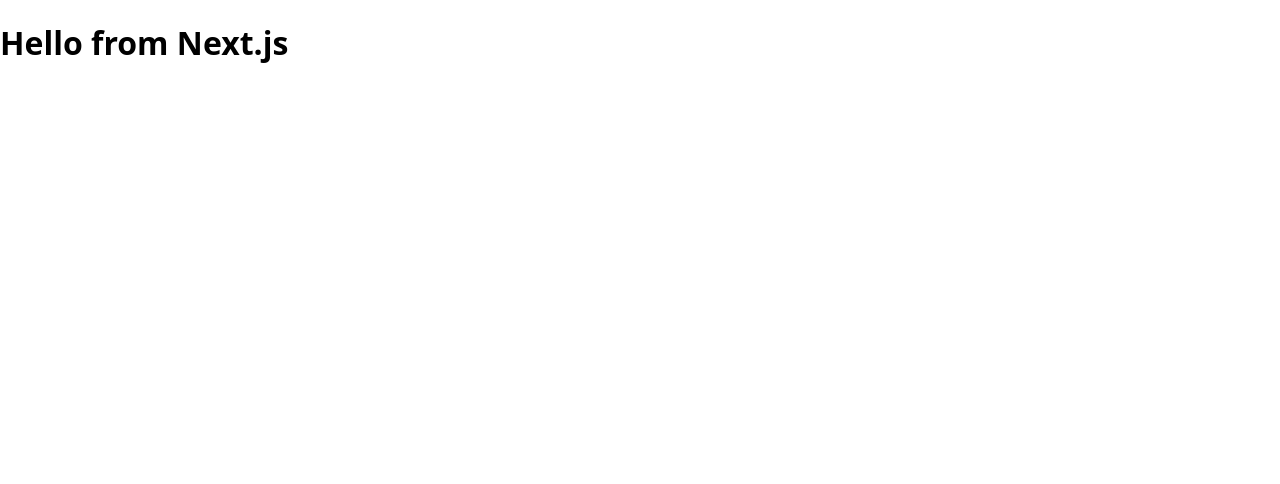
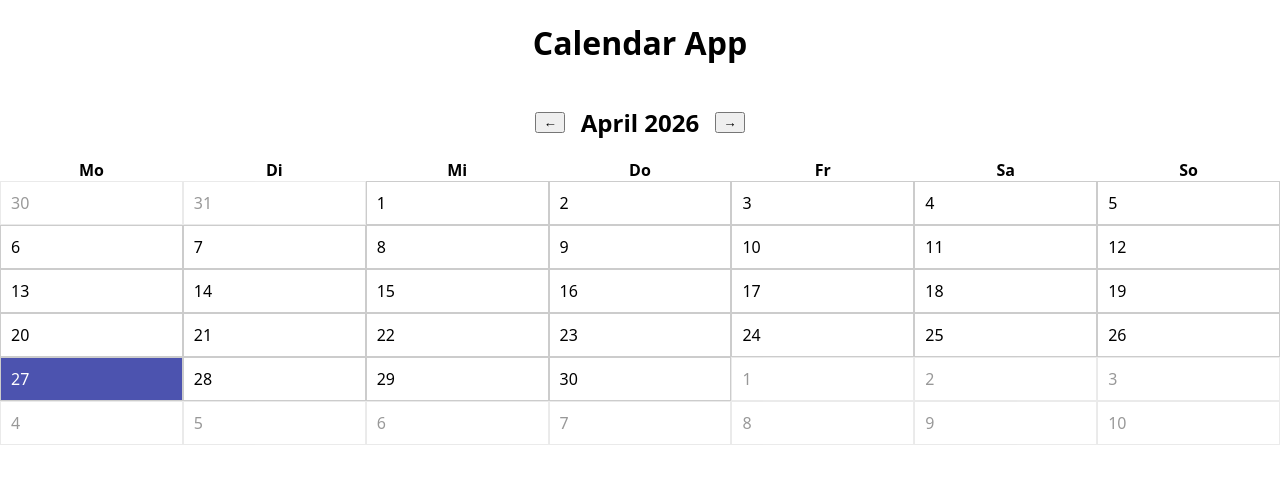
Before and after one commit to fabianjuppe/calendar-app, a Next.js app: page / in a window 1280 px wide. Shown: the top 484 px of the page. Built offline with nearby package versions, Linux system fonts and the light colour scheme.

Commit message:
calendar view

```diff
--- /dev/null
+++ b/components/Calendar.js
@@ -0,0 +1,133 @@
+import { useState } from "react";
+import styled from "styled-components";
+
+const weekDays = ["Mo", "Di", "Mi", "Do", "Fr", "Sa", "So"];
+
+const Header = styled.div`
+  display: flex;
+  justify-content: center;
+  align-items: center;
+  gap: 16px;
+`;
+
+const Grid = styled.div`
+  display: grid;
+  grid-template-columns: repeat(7, 1fr);
+`;
+
+const WeekDay = styled.div`
+  font-weight: bold;
+  text-align: center;
+`;
+
+const Day = styled.div`
+  padding: 10px;
+  border: 1px solid #ccc;
+  text-align: left;
+
+  opacity: ${({ $isCurrentMonth }) => ($isCurrentMonth ? 1 : 0.4)};
+
+  background-color: ${({ $isToday }) => ($isToday ? "#4c53af" : "transparent")};
+  color: ${({ $isToday }) => ($isToday ? "white" : "black")};
+`;
+
+function getCalendarDays(date) {
+  const year = date.getFullYear();
+  const month = date.getMonth();
+
+  const startDay = new Date(year, month, 1).getDay();
+  const startOffset = (startDay + 6) % 7;
+
+  const daysInPrevMonth = new Date(year, month, 0).getDate();
+  const daysInMonth = new Date(year, month + 1, 0).getDate();
+
+  const days = [];
+
+  for (let i = startOffset - 1; i >= 0; i--) {
+    days.push({
+      date: new Date(year, month - 1, daysInPrevMonth - i),
+      isCurrentMonth: false,
+    });
+  }
+
+  for (let i = 1; i <= daysInMonth; i++) {
+    days.push({
+      date: new Date(year, month, i),
+      isCurrentMonth: true,
+    });
+  }
+
+  const remainingDays = 42 - days.length;
+  for (let i = 1; i <= remainingDays; i++) {
+    days.push({
+      date: new Date(year, month + 1, i),
+      isCurrentMonth: false,
+    });
+  }
+
+  return days;
+}
+
+function isToday(date) {
+  const today = new Date();
+
+  return (
+    date.getDate() === today.getDate() &&
+    date.getMonth() === today.getMonth() &&
+    date.getFullYear() === today.getFullYear()
+  );
+}
+
+export default function Calendar() {
+  const [currentDate, setCurrentDate] = useState(new Date());
+  const calendarDays = getCalendarDays(currentDate);
+
+  function prevMonth() {
+    setCurrentDate(
+      new Date(currentDate.getFullYear(), currentDate.getMonth() - 1, 1)
+    );
+  }
+
+  function nextMonth() {
+    setCurrentDate(
+      new Date(currentDate.getFullYear(), currentDate.getMonth() + 1, 1)
+    );
+  }
+
+  return (
+    <>
+      <Header>
+        <button type="button" onClick={prevMonth} aria-label="Previous Month">
+          ←
+        </button>
+
+        <h2>
+          {currentDate.toLocaleString("default", {
+            month: "long",
+            year: "numeric",
+          })}{" "}
+        </h2>
+
+        <button type="button" onClick={nextMonth} aria-label="Next Month">
+          →
+        </button>
+      </Header>
+
+      <Grid>
+        {weekDays.map((day) => (
+          <WeekDay key={day}>{day}</WeekDay>
+        ))}
+
+        {calendarDays.map((day) => (
+          <Day
+            key={day.date.toISOString()}
+            $isCurrentMonth={day.isCurrentMonth}
+            $isToday={isToday(day.date)}
+          >
+            {day.date.getDate()}
+          </Day>
+        ))}
+      </Grid>
+    </>
+  );
+}
--- a/pages/index.js
+++ b/pages/index.js
@@ -1,7 +1,15 @@
+import Calendar from "@/components/Calendar";
+import styled from "styled-components";
+
+const Title = styled.h1`
+  text-align: center;
+`;
+
 export default function HomePage() {
   return (
-    <div>
-      <h1>Hello from Next.js</h1>
-    </div>
+    <>
+      <Title>Calendar App</Title>
+      <Calendar />
+    </>
   );
 }
```
Also changed, not shown: 1 other file (tests, documents, lock files or other folders).
